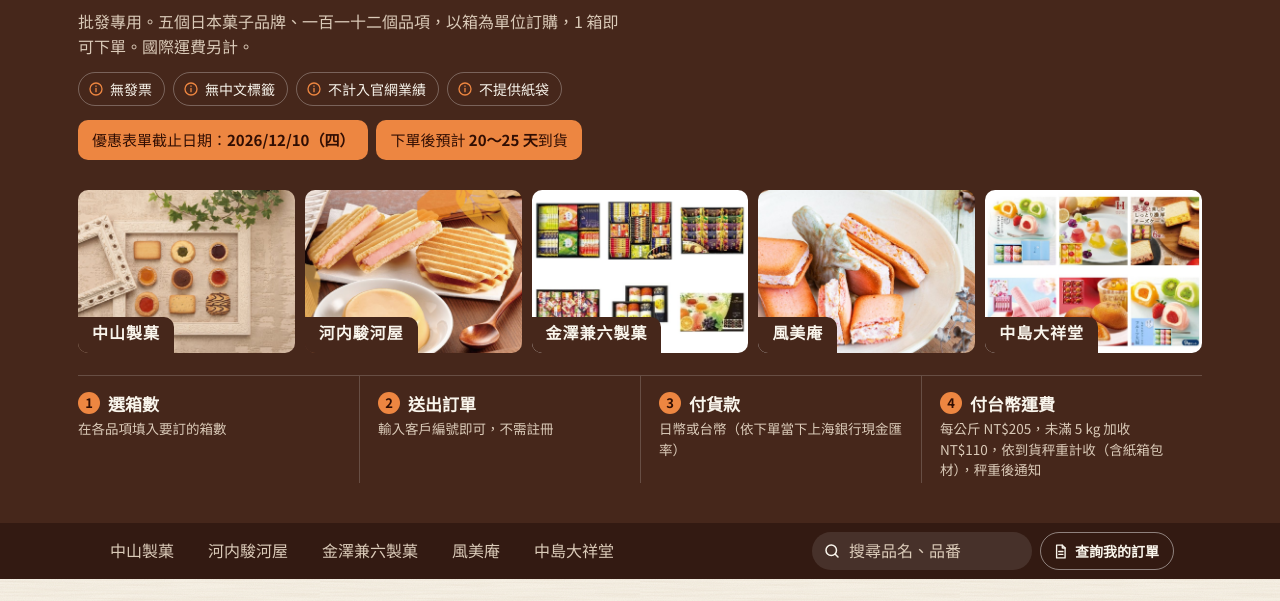
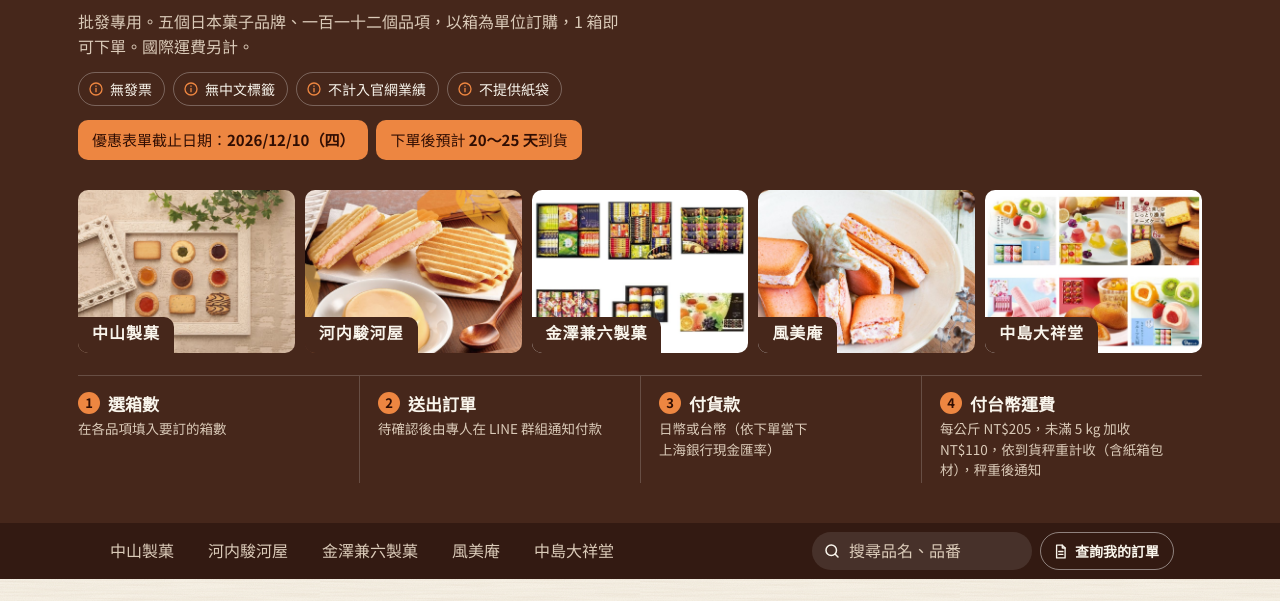
Before and after one commit to toymock2023/yuxiutang-order, a plain HTML site: page index.html in a window 1280 px wide. Shown: the part 199-800 px from the top of the page. Drawn offline with Linux system fonts and the light colour scheme; no server answers.

Commit message:
流程說明：確認後通知付款移到「送出訂單」，付貨款只講幣別匯率
- 第 2 點改為「待確認後由專人在 LINE 群組通知付款」，時間軸回到線性
- 第 3 點還原成原本的付款方式說明
- .nw 改為全域 class，綁住 LINE 群組／上海銀行現金匯率，避免中文拆詞

```diff
--- a/index.html
+++ b/index.html
@@ -44,8 +44,8 @@
     </div>
     <ol class="flow">
       <li><b>選箱數</b>在各品項填入要訂的箱數</li>
-      <li><b>送出訂單</b>輸入客戶編號即可，不需註冊</li>
-      <li><b>付貨款</b>日幣或台幣（依下單當下上海銀行現金匯率）</li>
+      <li><b>送出訂單</b>待確認後由專人在 <span class="nw">LINE 群組</span><span class="nw">通知付款</span></li>
+      <li><b>付貨款</b>日幣或台幣（依下單當下<span class="nw">上海銀行現金匯率</span>）</li>
       <li><b>付台幣運費</b>每公斤 NT$205，未滿 5 kg 加收 NT$110，依到貨秤重計收（含紙箱包材），秤重後通知</li>
     </ol>
   </div>
--- a/styles.css
+++ b/styles.css
@@ -189,7 +189,7 @@ main { min-width: 0; outline: 0; }
 .o-brand h3 span.short { color: var(--shu); }
 .o-line { display: grid; grid-template-columns: 1fr auto; gap: 2px 10px; padding: 8px 0; font-size: 14px; line-height: 1.45; }
 .o-line small { color: var(--ink-2); font-size: 12.5px; display: block; }
-.o-line small .nw, .lk-items small .nw { white-space: nowrap; }
+.nw { white-space: nowrap; }
 .o-line .q { font-weight: 700; font-variant-numeric: tabular-nums; text-align: right; white-space: nowrap; }
 .o-line .q small { font-weight: 400; }
 .o-rm { background: none; border: 0; padding: 0; color: var(--ink-2); font-size: 12.5px; text-decoration: underline; text-underline-offset: 2px; }
```
